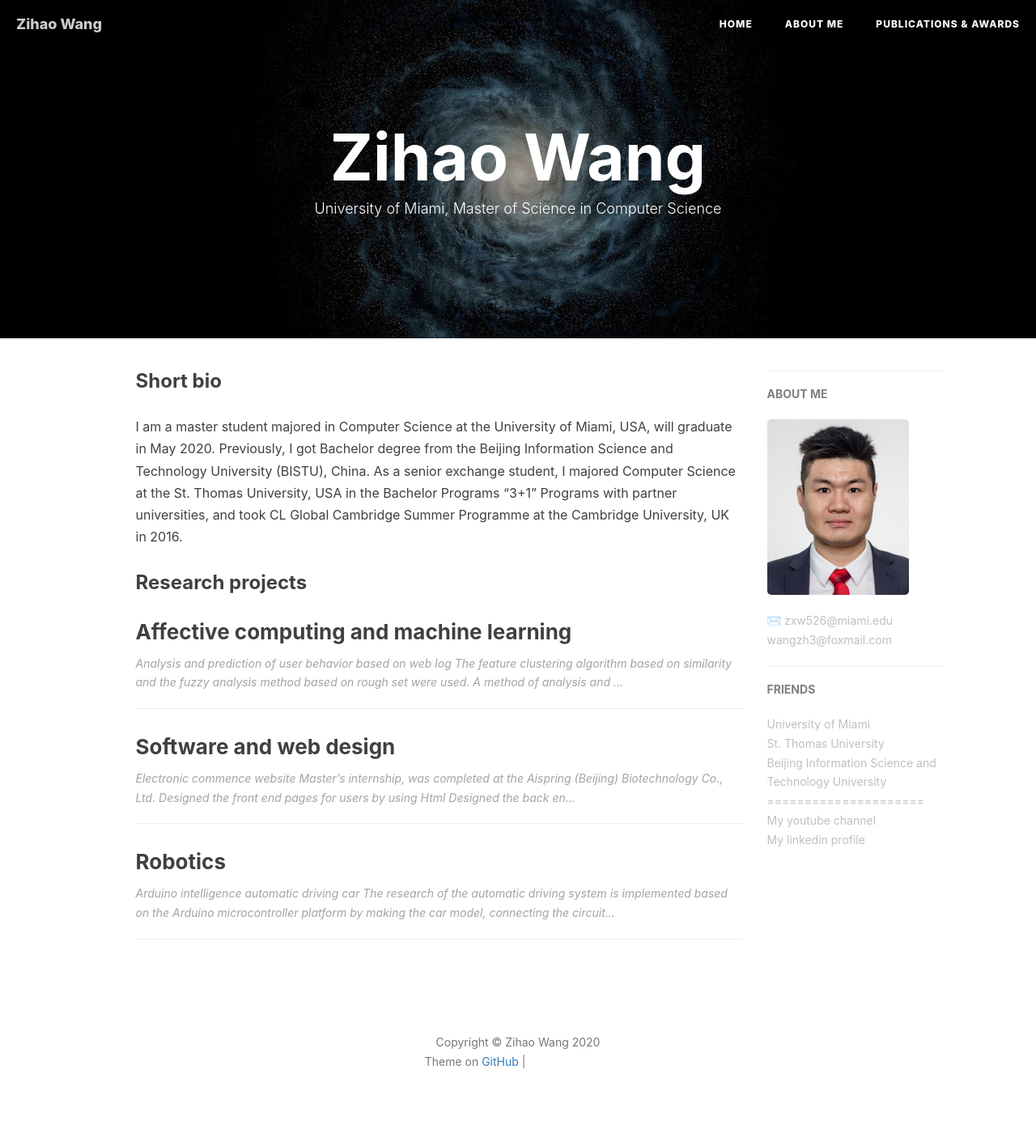
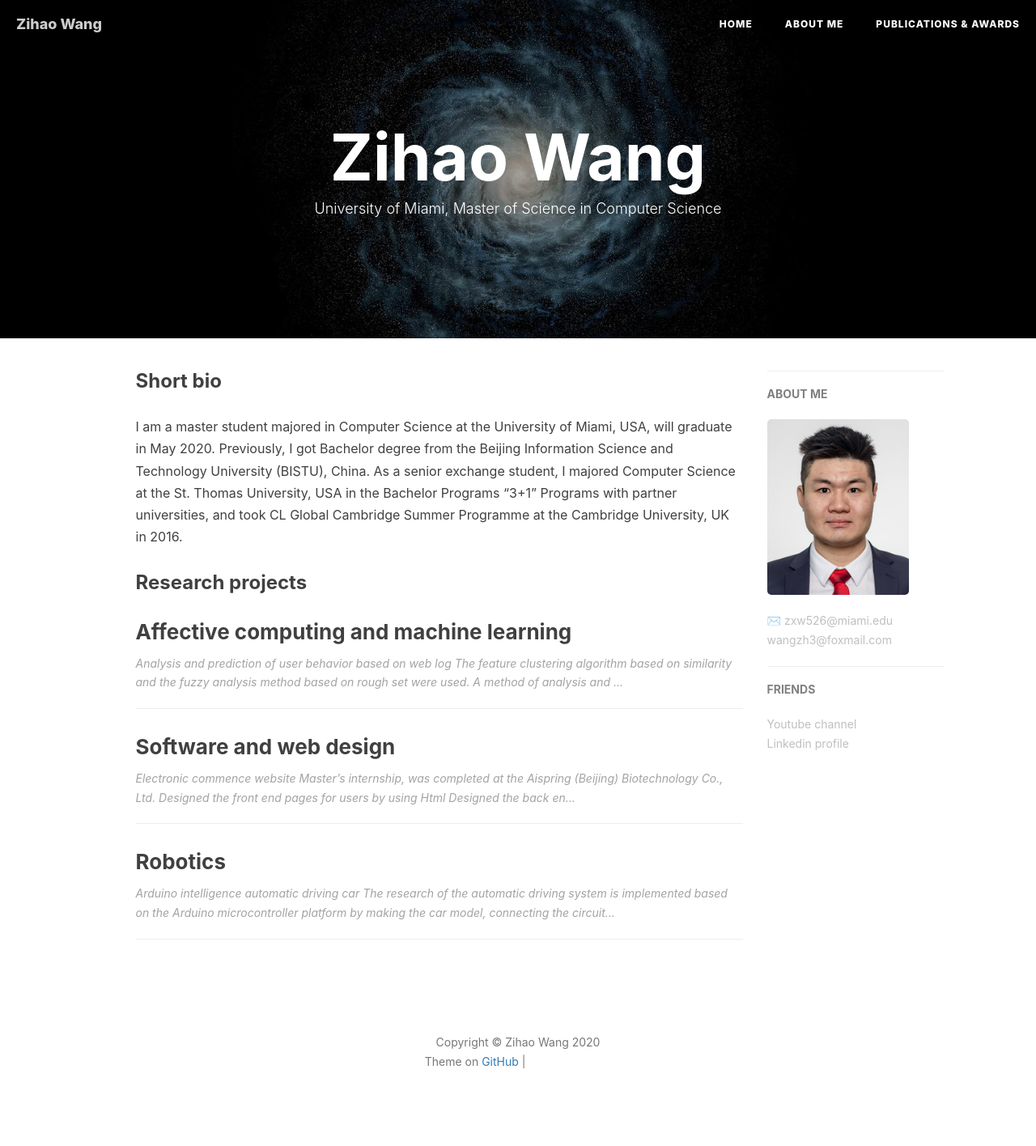
Before and after one commit to wangzh3/wangzh3.github.io, a Jekyll site: the page built from index.html, in a window 1280 px wide. Shown: the whole page at 81% size. Built offline with Jekyll 4.4.1, drawn with Linux system fonts in a browser that asks for light colours; nearby versions of some CDN libraries; the list of posts is cut into pages by our own code; comment, search, counter and statistics services are not loaded; grey boxes are pictures that could not be loaded.

Commit message:
Update _config.yml

```diff
--- a/_config.yml
+++ b/_config.yml
@@ -49,27 +49,11 @@ service-worker: true
 # Friends
 friends: [
     {
-        title: "University of Miami",
-        href: "https://welcome.miami.edu"
-    },
-    {
-        title: "St. Thomas University",
-        href: "https://www.stu.edu"
-    },
-    {
-        title: "Beijing Information Science and Technology University",
-        href: "https://www.bistu.edu.cn"
-    },
-    {
-        title: "=====================",
-        href: ""
-    },
-    {
-        title: "My youtube channel",
+        title: "Youtube channel",
         href: "https://www.youtube.com/channel/UCaiekugwlfWV-zFIOCMHi1A?view_as=subscriber"
     },
     {
-        title: "My linkedin profile",
+        title: "Linkedin profile",
         href: "https://www.linkedin.com/in/zihao-wang-69135917b/"
     }
 
```
